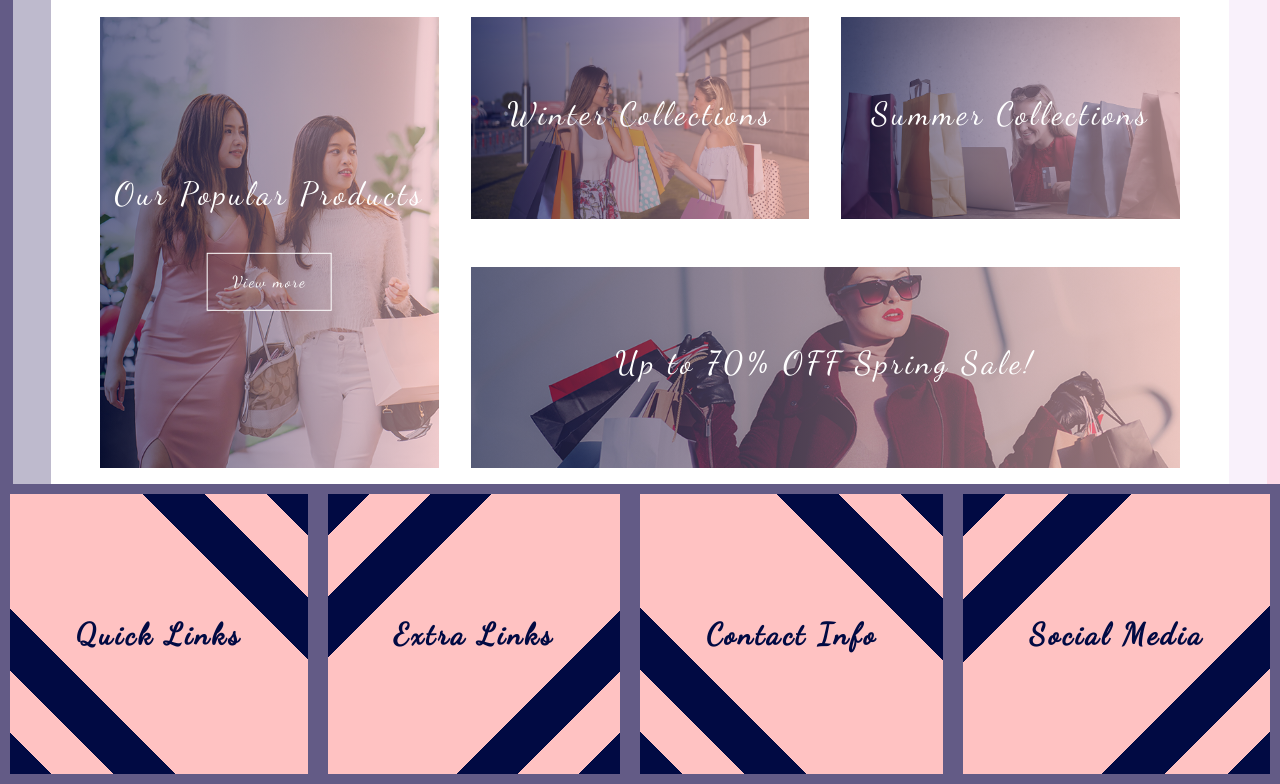
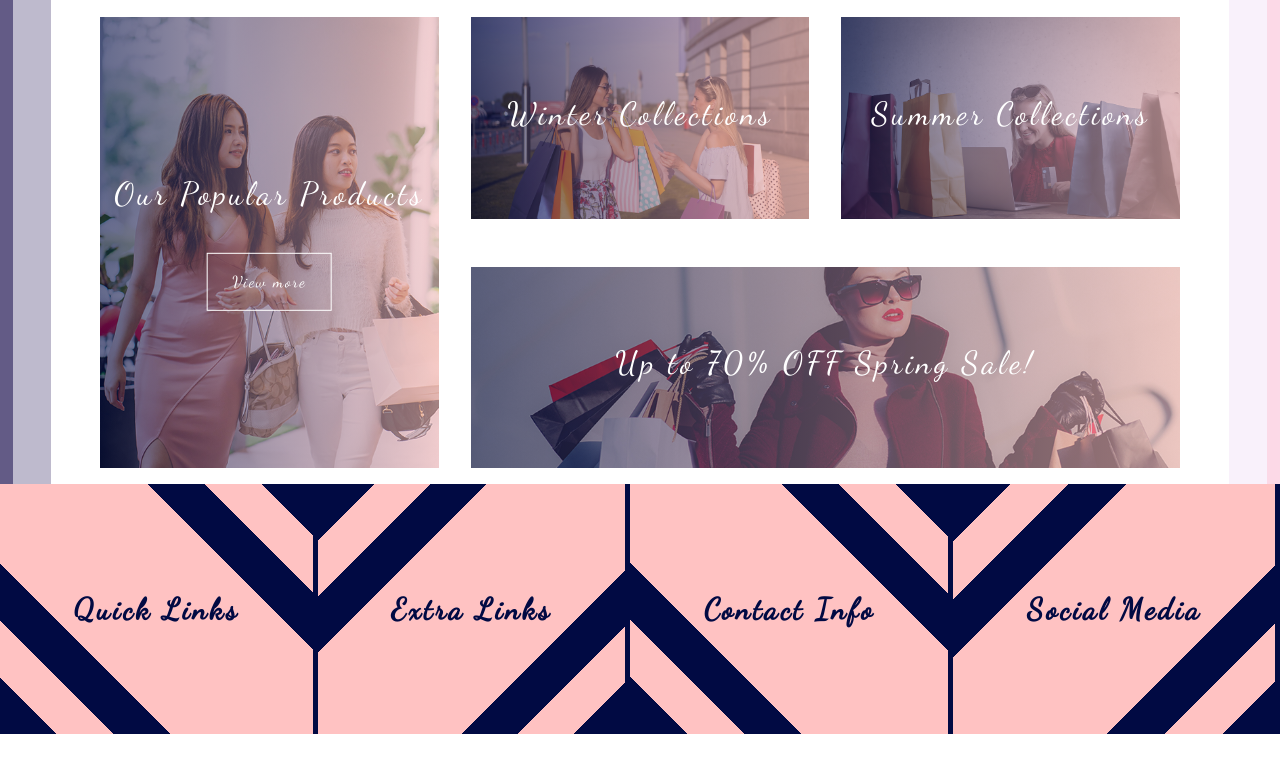
Before and after one commit to faria-karim-porna/html-css-e-commerce-fashionista, a plain HTML site: page main/home.html in a window 1280 px wide. Shown: the part 4597-5381 px from the top of the page. After the commit the page ends 5331 px from the top, so only its background shows below. Drawn offline with nearby package versions, Linux system fonts and the light colour scheme; files that its build step writes are made by us from their sources; a script that the page names is missing.

Commit message:
Footer Updated

```diff
--- a/main/footer.css
+++ b/main/footer.css
@@ -4,7 +4,7 @@
 }
 
 .footer-box {
-  height: 300px;
+  height: 250px;
   flex-grow: 1;
   position: relative;
 }
@@ -14,7 +14,7 @@
 }
 
 .footer-titles {
-  height: 300px;
+  height: 250px;
   width: 100%;
   /* background: linear-gradient(
     45deg,
@@ -29,7 +29,7 @@
   color: #010a43;
   font-size: 30px;
   font-weight: 700;
-  border: 10px solid #635b86;
+  border-right: 5px solid #010a43;
 }
 
 #footer-box-1,
@@ -64,7 +64,7 @@
   width: 50% !important;
   background: #010a43 !important;
   color: #ffc2c2 !important;
-  border: none;
+  border-right: none;
 }
 
 .footer-box:hover > .footer-links {
@@ -73,7 +73,7 @@
 }
 
 .footer-links {
-  height: 300px;
+  height: 250px;
   background: #ffc2c2;
   color: #010a43;
   font-size: 20px;
```
